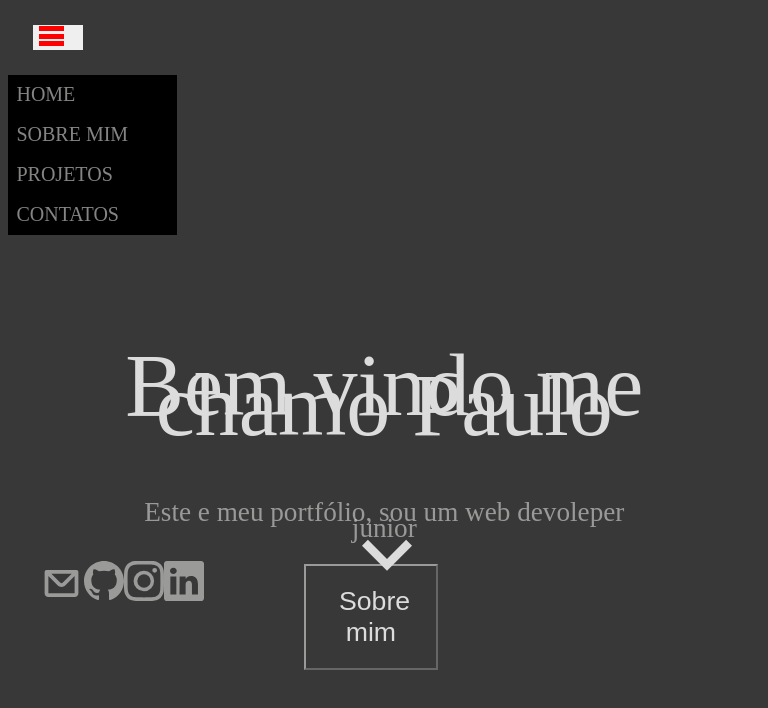
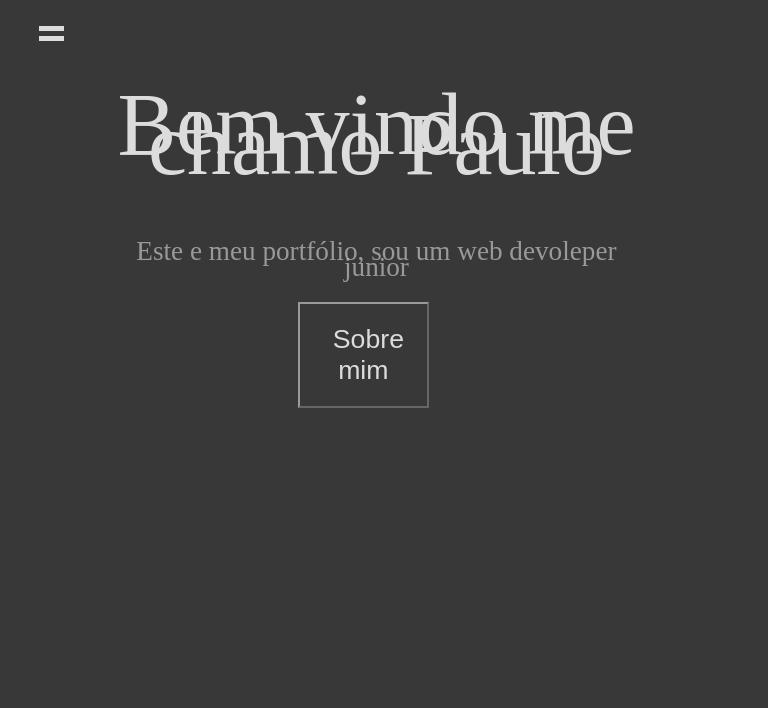
Before and after one commit to PauloCesarSJ/port-teste-1, a React (Create React App) app: page / in a window 768 px wide. Shown: the top 708 px of the page. Built offline with nearby package versions, Linux system fonts and the light colour scheme.

Commit message:
Menu responsivo
menu foi adaptado para diferentes modelos de tela.

```diff
--- a/src/componentes/menu/_menu.scss
+++ b/src/componentes/menu/_menu.scss
@@ -2,14 +2,7 @@
 
 
 //animation
-    @keyframes XparaMenu {
-        from {
-            transform:rotateX(0px);
-        }
-        to {
-            transform: rotateX(150px);
-        }
-    }
+
 
 
 
@@ -21,10 +14,10 @@
         display: none;
     }
     nav {
-        display: flex;
+        display: flex ;
         justify-content: space-between;
         a {
-            margin: 5%;
+            margin: 3em 0em 0em 2em;
             font-size: 1.25em;
             color: $cor-2-texto;
             text-decoration: none;
@@ -34,6 +27,27 @@
         }
     }
     @media (max-width: 768px) {
+        .Fechado{
+            display: none !important;
+        }
+        .Barras{
+            flex-wrap: wrap;
+            :first-child{
+                margin-bottom: 5px
+            }
+            div{
+                justify-content: space-between;
+                position: relative !important;
+            }
+        }
+       .X{
+            :first-child{
+                transform: rotate(45deg);
+            }
+            :last-child{
+                transform: rotate(-45deg);
+            }
+       }
         #button-menu{
             display: flex;
             border: none;
@@ -41,22 +55,27 @@
             font-size: 25px;
             margin: 1em;
             width: 50px;
-            height: 25px;
-
-            flex-wrap: wrap;
+            height:2px;
+            background-color: transparent;
 
             div{
-                background-color: red;
+                position: absolute;
+                background-color: $cor-1-texto;
                 height: 5px;
                 width: 25px;
-
             }
         }
         nav {
+            justify-content: flex-start;
+            position: absolute;
             display: flex;
             flex-direction: column;
-            width: 50%;
-            background-color: black;
+            width: 200px;
+            height: 50%;
+            background-color: #171616;
+            a{
+                margin-top: 25%;
+            }
         }
     }
 }
--- a/src/componentes/menu/index.js
+++ b/src/componentes/menu/index.js
@@ -1,38 +1,49 @@
 import '../../style/style.css';
-import {FiMenu} from "react-icons/fi"
 import React from "react"
-import { Alert } from 'bootstrap';
 
 
 class Menu extends React.Component {
     constructor(){
         super();
         this.state = {
-            primeiro: "Menu",
-            segundo:"Fechar",
+            Estado: "Fechado",
+            MenuButton: "Barras",
         }
     }
-    SumireAparecer(){
-        if(this.state.primeiro === "Menu"){
+    //Muda o icone do menu de Barras para um X
+    IconeXeBarras() {
+        if(this.state.MenuButton === "Barras"){
             this.setState({
-                primeiro: "Fechar",
-                segundo:"Menu",
+                MenuButton: "X",
             })
-        }if(this.state.segundo === "Menu"){
+        }if(this.state.MenuButton === "X"){
             this.setState({
-                segundo:"Fechar",
-                primeiro:"Menu",
+                MenuButton:"Barras",
             })
         }
     }
-    Foi(){
-        alert("foi")
+    //abre e fecha o menu
+    AbrieFechar(){
+        if(this.state.Estado === "Aberto"){
+            this.setState({
+                Estado: "Fechado",
+            })
+            this.IconeXeBarras()
+        }if(this.state.Estado === "Fechado"){
+            this.setState({
+                Estado: "Aberto"
+            })
+            this.IconeXeBarras()
+        }
     }
+
     render() {
         return(
             <div className="menu">
-                <button id='button-menu'><div id='barra1Menu'/><div id='barra2Menu'/><div id='barra3Menu'/></button>
-                <nav >
+                <button id='button-menu' className={this.state.MenuButton} onClick={this.AbrieFechar.bind(this)} >
+                    <div id='barra1Menu'/><div id='barra2Menu'/>
+                </button>
+                <nav className={this.state.Estado}>
                     <a
                         href="/">HOME
                     </a>
--- a/src/componentes/paginas/pagina1/corpo/_corpo1.scss
+++ b/src/componentes/paginas/pagina1/corpo/_corpo1.scss
@@ -62,3 +62,12 @@
     margin-top: 42.5%;
     margin-left: 4%;
 }
+
+@media (min-width: 768px) {
+    .divTextoAreaHome{
+        position: relative;
+        margin-left: 14%;
+        width: 70%;
+        line-height: 1em;
+    }
+}
--- a/src/style/style.css
+++ b/src/style/style.css
@@ -91,23 +91,6 @@ body {
   background-color: #383838;
 }
 
-@-webkit-keyframes XparaMenu {
-  from {
-    transform: rotateX(0px);
-  }
-  to {
-    transform: rotateX(150px);
-  }
-}
-
-@keyframes XparaMenu {
-  from {
-    transform: rotateX(0px);
-  }
-  to {
-    transform: rotateX(150px);
-  }
-}
 .menu {
   width: 45%;
 }
@@ -119,7 +102,7 @@ body {
   justify-content: space-between;
 }
 .menu nav a {
-  margin: 5%;
+  margin: 3em 0em 0em 2em;
   font-size: 1.25em;
   color: rgba(216, 216, 214, 0.6117647059);
   text-decoration: none;
@@ -128,6 +111,25 @@ body {
   color: gainsboro;
 }
 @media (max-width: 768px) {
+  .menu .Fechado {
+    display: none !important;
+  }
+  .menu .Barras {
+    flex-wrap: wrap;
+  }
+  .menu .Barras :first-child {
+    margin-bottom: 5px;
+  }
+  .menu .Barras div {
+    justify-content: space-between;
+    position: relative !important;
+  }
+  .menu .X :first-child {
+    transform: rotate(45deg);
+  }
+  .menu .X :last-child {
+    transform: rotate(-45deg);
+  }
   .menu #button-menu {
     display: flex;
     border: none;
@@ -135,19 +137,26 @@ body {
     font-size: 25px;
     margin: 1em;
     width: 50px;
-    height: 25px;
-    flex-wrap: wrap;
+    height: 2px;
+    background-color: transparent;
   }
   .menu #button-menu div {
-    background-color: red;
+    position: absolute;
+    background-color: gainsboro;
     height: 5px;
     width: 25px;
   }
   .menu nav {
+    justify-content: flex-start;
+    position: absolute;
     display: flex;
     flex-direction: column;
-    width: 50%;
-    background-color: black;
+    width: 200px;
+    height: 50%;
+    background-color: #171616;
+  }
+  .menu nav a {
+    margin-top: 25%;
   }
 }
 
@@ -295,6 +304,14 @@ body {
   margin-left: 4%;
 }
 
+@media (min-width: 768px) {
+  .divTextoAreaHome {
+    position: relative;
+    margin-left: 14%;
+    width: 70%;
+    line-height: 1em;
+  }
+}
 @keyframes surgir {
   from {
     transform: translateY(115px);
```
Also changed, not shown: 1 other file (tests, documents, lock files or other folders).
